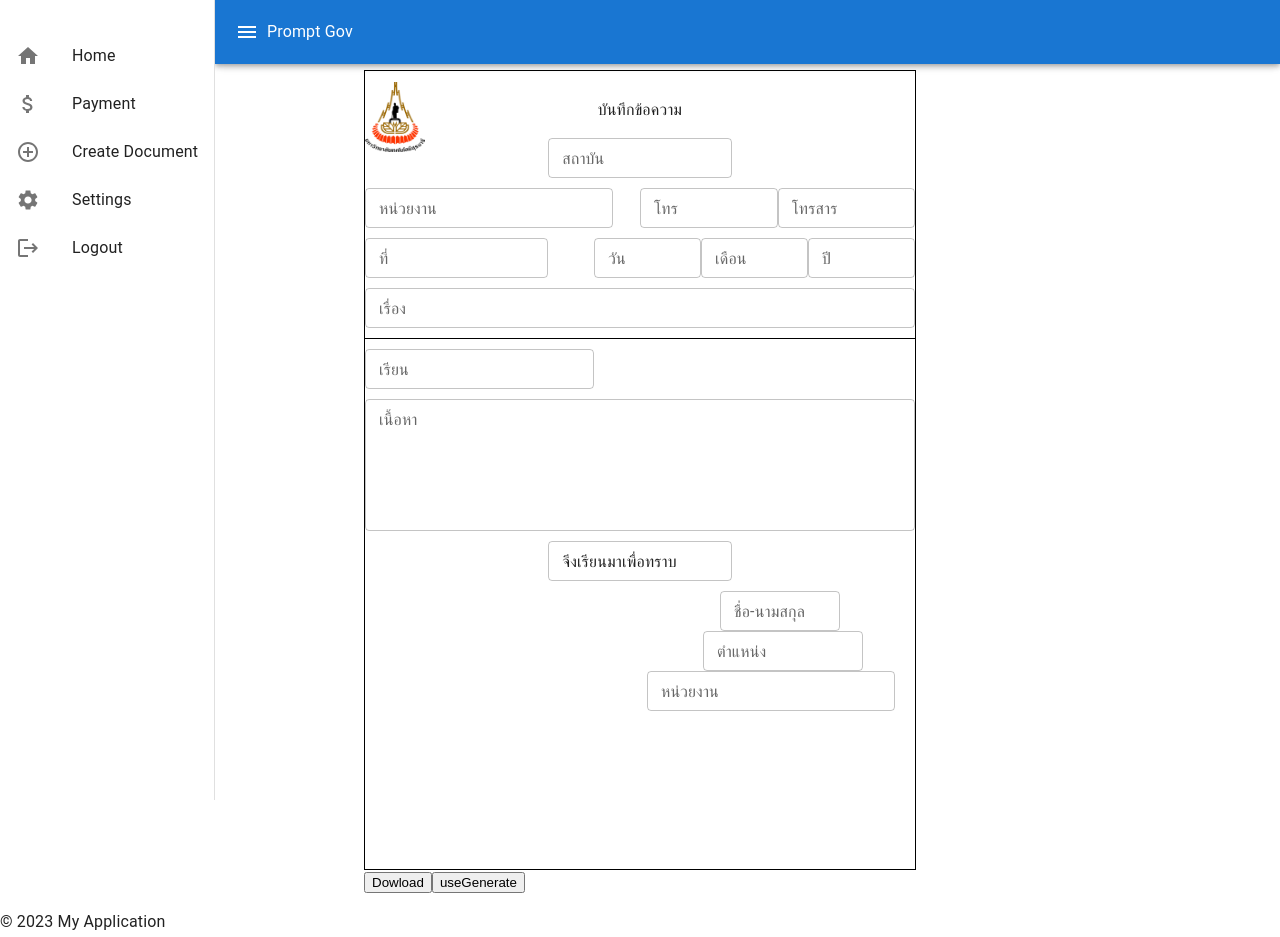
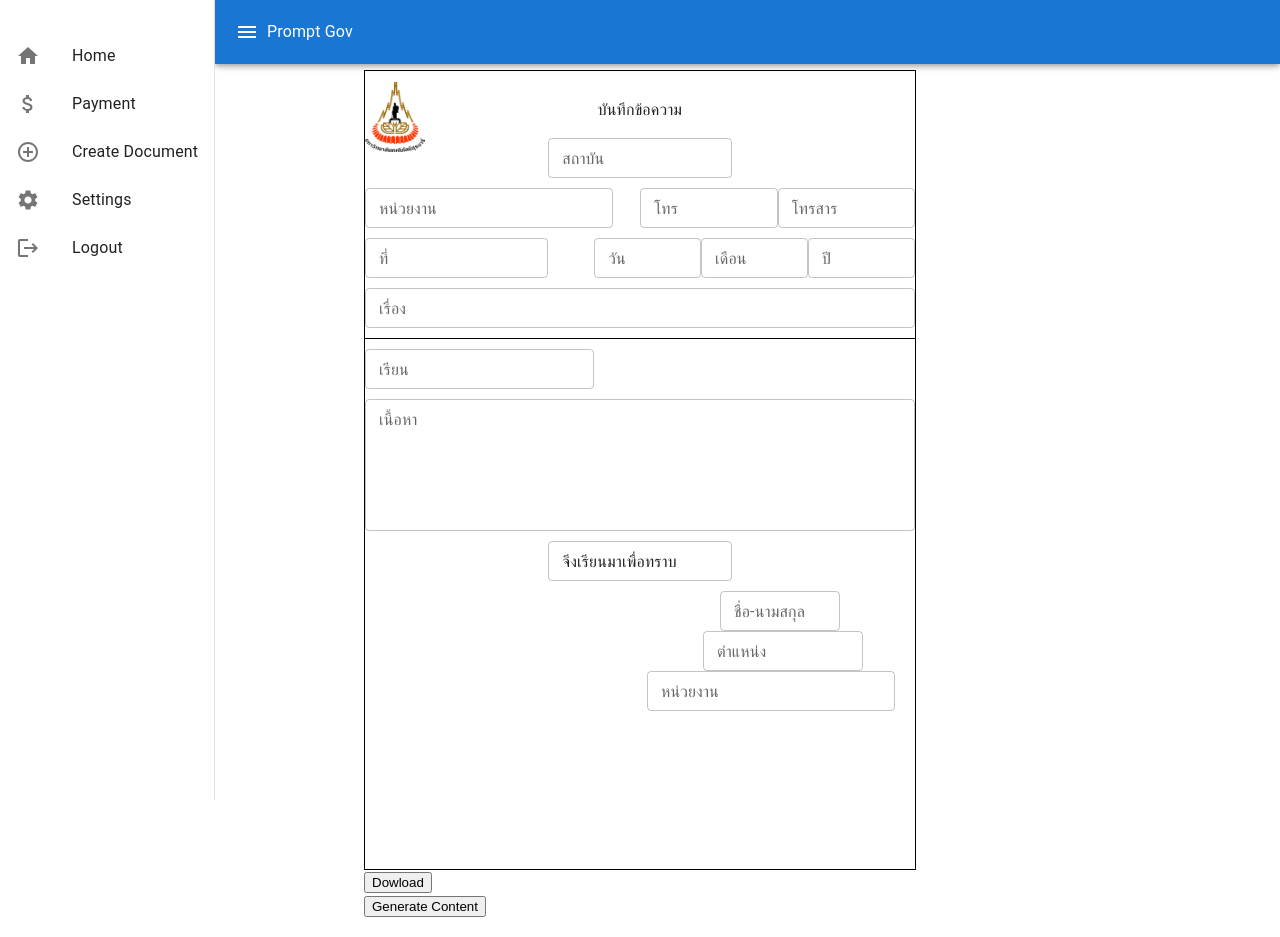
Before and after one commit to The-Tiger-Team-Academy/promptGov-frontend, a Next.js app: page /createDocuments/pages/messageRecord in a window 1280 px wide. Shown: the top 937 px of the page. Built offline with nearby package versions, Linux system fonts and the light colour scheme; no server answers.

Commit message:
update loading when generate but ui is so bad

```diff
--- a/src/pages/createDocuments/pages/messageRecord.tsx
+++ b/src/pages/createDocuments/pages/messageRecord.tsx
@@ -1,5 +1,5 @@
 "use client";
-import React, { useEffect } from 'react';
+import React, { useEffect, useState } from 'react';
 import CssBaseline from '@mui/material/CssBaseline';
 import Box from '@mui/material/Box';
 import Container from '@mui/material/Container';
@@ -8,11 +8,23 @@ import Image from 'next/image';
 import TextField from '@mui/material/TextField';
 import useMessageRecord from '../hook/useMessageRecord';
 import generateChat from '../hook/useGenerate';
+import CircularProgress from '@mui/material/CircularProgress';
 
 const CreatePages = () => {
   const { Nameuniversity, Orgra, Tel, Sal, Number, Date, Month, Year, Story, Person, P1, Lastly, Licent, Level, Position, setNameuniversity, setOrgra, setTel, setSal, setNumber, setDate, setMonth, setYear, setStory, setPerson, setP1, setP2, setP3, setLastly, setLicent, setLevel, setPosition, handleSend } = useMessageRecord();
   const { responsechat, generateDocument, chat, setChat } = generateChat();
+  const [isLoading, setIsLoading] = useState(false);
 
+  const geneRate = () => {
+    generateDocument();
+    setIsLoading(true);
+  }
+
+  useEffect(() => {
+    if (responsechat) {
+      setIsLoading(false);
+    }
+  }, [responsechat]);
   const gettwoSet = (e: { target: { value: React.SetStateAction<string>; }; }) => {
     setStory(e.target.value);
     setChat(e.target.value);
@@ -20,7 +32,7 @@ const CreatePages = () => {
 
   useEffect(() => {
     setP1(responsechat);
-  },[responsechat]);
+  }, [responsechat]);
 
   return (
     <React.Fragment>
@@ -332,7 +344,10 @@ const CreatePages = () => {
           </Box>
         </Box>
         <button onClick={handleSend}>Dowload</button>
-        <button onClick={generateDocument}>useGenerate</button>
+        <div>
+          <button onClick={geneRate}>Generate Content</button>
+          {isLoading && <CircularProgress />}
+        </div>
       </Container>
     </React.Fragment >
   );
```
